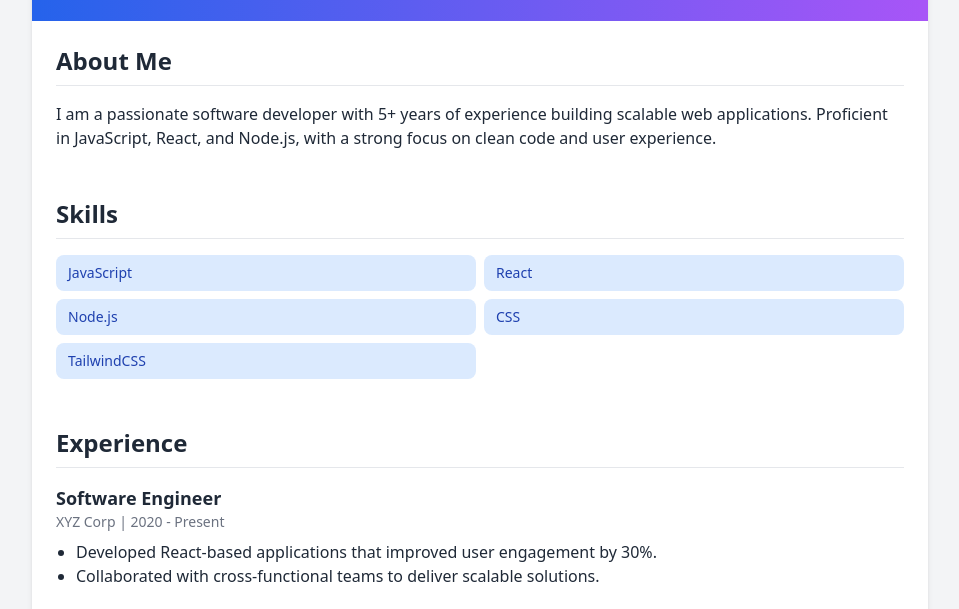
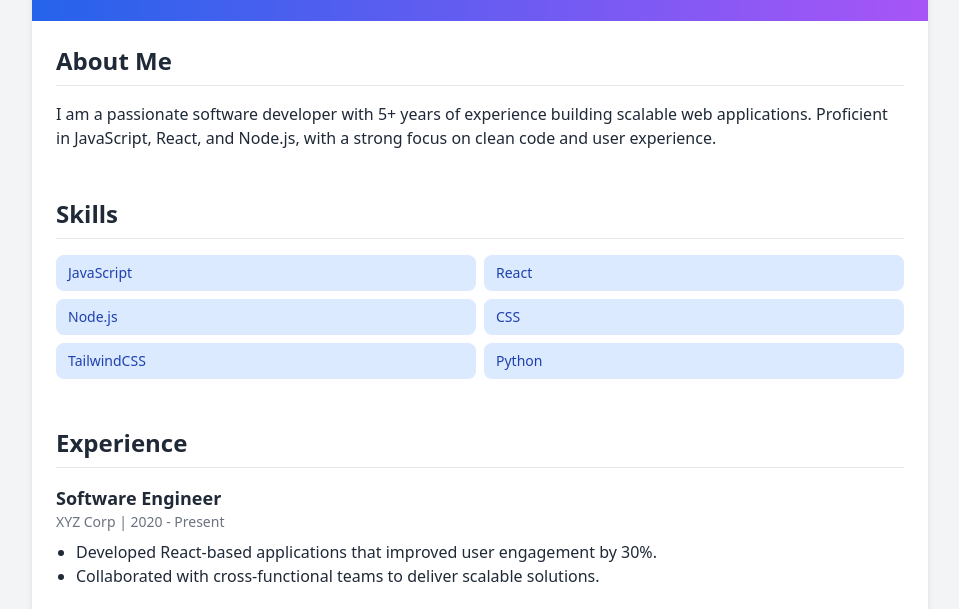
Before and after one commit to qazzaq0/project, a website: page index.html in a window 1280 px wide. Shown: the part 139-748 px from the top of the page, without its empty margins (160-1119 px from the left). Drawn offline with Linux system fonts and the light colour scheme.

Commit message:
Update index.html 2

```diff
--- a/index.html
+++ b/index.html
@@ -32,6 +32,7 @@
         <li class="bg-blue-100 text-blue-800 px-3 py-2 rounded-lg text-sm font-medium">Node.js</li>
         <li class="bg-blue-100 text-blue-800 px-3 py-2 rounded-lg text-sm font-medium">CSS</li>
         <li class="bg-blue-100 text-blue-800 px-3 py-2 rounded-lg text-sm font-medium">TailwindCSS</li>
+        <li class="bg-blue-100 text-blue-800 px-3 py-2 rounded-lg text-sm font-medium">Python</li>
       </ul>
     </div>
 
```
